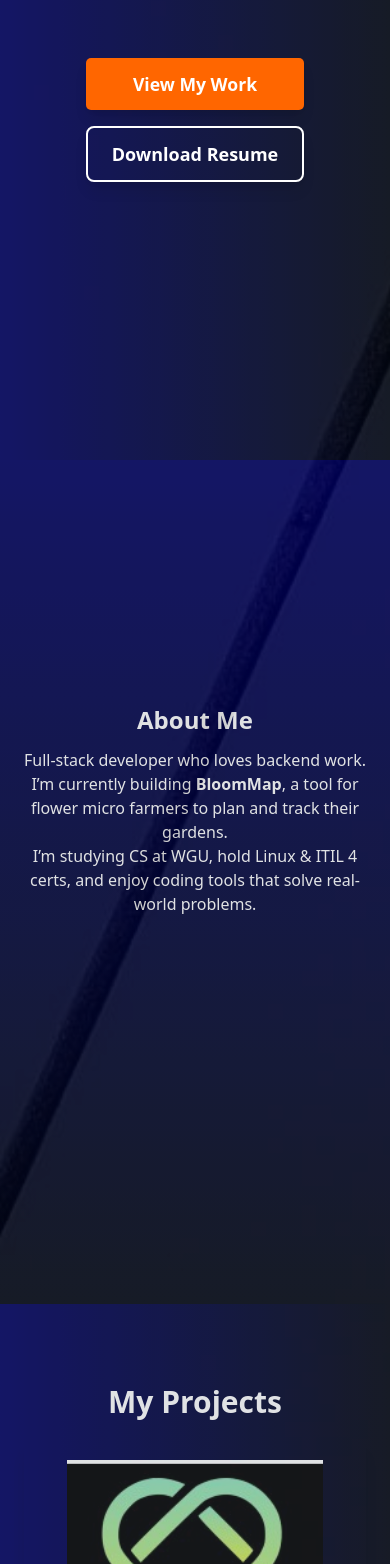
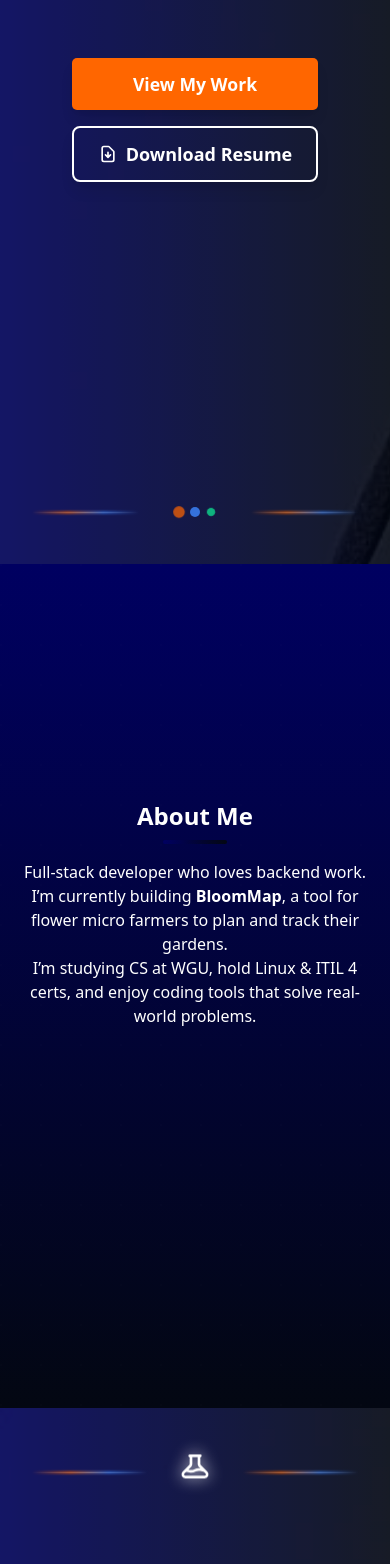
Before and after one commit to CTLeed/Portfolio, an Angular app in the folder frontend/: page /contact in a window 390 px wide. Shown: the part 384-1948 px from the top of the page. Built offline with nearby package versions, Linux system fonts and the light colour scheme; no server answers.

Commit message:
UX improvements

```diff
--- a/frontend/src/app/app.component.html
+++ b/frontend/src/app/app.component.html
@@ -19,13 +19,46 @@
       <app-hero></app-hero>
     </section>
 
+    <!-- Hero to About Separator -->
+    <div class="section-divider">
+      <div class="divider-line"></div>
+      <div class="divider-content">
+        <div class="divider-dot"></div>
+        <div class="divider-dot"></div>
+        <div class="divider-dot"></div>
+      </div>
+      <div class="divider-line"></div>
+    </div>
+
     <section id="about" class="h-auto md:h-screen">
       <app-about></app-about>
     </section>
 
+    <!-- About to Projects Separator -->
+    <div class="section-divider">
+      <div class="divider-line"></div>
+      <div class="divider-content">
+        <svg class="w-8 h-8 text-orange-400" fill="none" stroke="currentColor" viewBox="0 0 24 24">
+          <path stroke-linecap="round" stroke-linejoin="round" stroke-width="2" d="M19.428 15.428a2 2 0 00-1.022-.547l-2.387-.477a6 6 0 00-3.86.517l-.318.158a6 6 0 01-3.86.517L6.05 15.21a2 2 0 00-1.806.547M8 4h8l-1 1v5.172a2 2 0 00.586 1.414l5 5c1.26 1.26.367 3.414-1.415 3.414H4.828c-1.782 0-2.674-2.154-1.414-3.414l5-5A2 2 0 009 10.172V5L8 4z"></path>
+        </svg>
+      </div>
+      <div class="divider-line"></div>
+    </div>
+
     <section id="projects" class="section">
       <app-projects></app-projects>
     </section>
+
+    <!-- Projects to Contact Separator -->
+    <div class="section-divider">
+      <div class="divider-line"></div>
+      <div class="divider-content">
+        <svg class="w-8 h-8 text-blue-400" fill="none" stroke="currentColor" viewBox="0 0 24 24">
+          <path stroke-linecap="round" stroke-linejoin="round" stroke-width="2" d="M3 8l7.89 5.26a2 2 0 002.22 0L21 8M5 19h14a2 2 0 002-2V7a2 2 0 00-2-2H5a2 2 0 00-2 2v10a2 2 0 002 2z"></path>
+        </svg>
+      </div>
+      <div class="divider-line"></div>
+    </div>
 
     <section id="contact" class="h-auto">
       <app-contact></app-contact>
--- a/frontend/src/app/components/about/about.component.html
+++ b/frontend/src/app/components/about/about.component.html
@@ -1,6 +1,14 @@
-<div class="flex flex-col justify-center min-h-screen bg-gradient-to-b from-slate-800 to-slate-900">
-<div class="hidden md:block py-20 px-6 md:px-12 text-white text-center max-w-4xl mx-auto">
-  <h2 class="text-3xl md:text-4xl font-bold mb-6">About Me</h2>
+<div class="flex flex-col justify-center min-h-screen bg-gradient-to-b from-slate-800 to-slate-900 relative">
+  <!-- Section Background Pattern -->
+  <div class="absolute inset-0 opacity-5">
+    <div class="absolute inset-0" style="background-image: radial-gradient(circle at 1px 1px, rgba(255,255,255,0.15) 1px, transparent 0); background-size: 40px 40px;"></div>
+  </div>
+
+<div class="hidden md:block py-20 px-6 md:px-12 text-white text-center max-w-4xl mx-auto relative z-10">
+  <div class="section-header mb-8">
+    <h2 class="text-3xl md:text-4xl font-bold mb-2">About <span class="text-orange-400">Me</span></h2>
+    <div class="w-20 h-1 bg-gradient-to-r from-orange-400 to-blue-500 mx-auto rounded-full"></div>
+  </div>
   <p class="text-lg leading-relaxed">
     Hi! I'm a full-stack developer with a strong passion for backend systems and clean, scalable code. I graduated from Coding Dojo in 2022 and am currently pursuing a Bachelor of Science in Computer Science at Western Governors University to deepen my technical foundation.
   </p>
@@ -12,8 +20,11 @@
   </p>
 </div>
 
-<div class="block md:hidden px-4 text-white text-center mb-36">
-  <h2 class="text-2xl font-semibold mb-3">About Me</h2>
+<div class="block md:hidden px-4 text-white text-center mb-36 relative z-10">
+  <div class="section-header mb-4">
+    <h2 class="text-2xl font-semibold mb-2">About <span class="text-orange-400">Me</span></h2>
+    <div class="w-16 h-1 bg-gradient-to-r from-orange-400 to-blue-500 mx-auto rounded-full"></div>
+  </div>
   <p class="text-base">
     Full-stack developer who loves backend work. I’m currently building <strong>BloomMap</strong>, a tool for flower micro farmers to plan and track their gardens.
   </p>
--- a/frontend/src/app/components/contact/contact.component.html
+++ b/frontend/src/app/components/contact/contact.component.html
@@ -1,5 +1,18 @@
-<div class="contact-form-container w-[80vw] md:w-2/3 lg:w-2/5 mx-auto px-6 py-6 shadow-lg rounded-lg mb-30">
-  <h2 class="text-2xl font-bold mb-4 text-center text-white">Message Me</h2>
+<div class="contact-section relative py-12">
+  <!-- Section Background Pattern -->
+  <div class="absolute inset-0 opacity-5">
+    <div class="absolute inset-0" style="background-image: radial-gradient(circle at 1px 1px, rgba(255,255,255,0.15) 1px, transparent 0); background-size: 40px 40px;"></div>
+  </div>
+
+  <div class="section-header mb-12 text-center relative z-10">
+    <h2 class="text-3xl md:text-4xl font-bold mb-2 text-white">Get In <span class="text-blue-400">Touch</span></h2>
+    <div class="w-20 h-1 bg-gradient-to-r from-blue-400 to-orange-500 mx-auto rounded-full"></div>
+    <p class="text-gray-300 mt-4 max-w-2xl mx-auto">
+      I'm always interested in new opportunities and collaborations. Let's connect!
+    </p>
+  </div>
+
+<div class="contact-form-container w-[80vw] md:w-2/3 lg:w-2/5 mx-auto px-6 py-6 shadow-lg rounded-lg mb-30 relative z-10 bg-gray-900 bg-opacity-50 backdrop-blur-sm border border-gray-700">
 
   <form [formGroup]="contactForm" (ngSubmit)="onSubmit()" class="space-y-4">
 
@@ -46,6 +59,7 @@
   </form>
 
 </div>
+
 <div class="relative flex justify-center items-center space-x-2 mb-20">
   <p class="text-gray-300">Or Connect on</p>
   <a href="https://www.linkedin.com/in/colby-leed/" target="_blank" rel="noopener noreferrer"
@@ -54,3 +68,4 @@
      <img src="/logos/linkedin.svg" alt="LinkedIn" class="w-5 h-5">
   </a>
 </div>
+</div>
--- a/frontend/src/app/components/hero/hero.component.html
+++ b/frontend/src/app/components/hero/hero.component.html
@@ -16,9 +16,14 @@
     <a href="#projects" class="btn cta-button bg-orange-500 hover:bg-orange-600 text-white font-bold py-3 px-6 rounded-lg text-lg transition duration-300 shadow-lg hover:shadow-xl transform hover:scale-105">
       View My Work
     </a>
-    <a href="/resume.pdf" target="_blank" class="btn cta-button-secondary border-2 border-orange-500 text-orange-500 hover:bg-orange-500 hover:text-white font-bold py-3 px-6 rounded-lg text-lg transition duration-300 shadow-lg transform hover:scale-105"
-       *ngIf="hasResume">
-      Download Resume
+    <a href="resume.pdf" target="_blank" class="btn cta-button-secondary border-2 border-orange-500 text-orange-500 hover:bg-orange-500 hover:text-white font-bold py-3 px-6 rounded-lg text-lg transition duration-300 shadow-lg transform hover:scale-105"
+       *ngIf="hasResume" (click)="onResumeClick($event)">
+      <span class="flex items-center space-x-2">
+        <svg class="w-5 h-5" fill="none" stroke="currentColor" viewBox="0 0 24 24">
+          <path stroke-linecap="round" stroke-linejoin="round" stroke-width="2" d="M12 10v6m0 0l-3-3m3 3l3-3m2 8H7a2 2 0 01-2-2V5a2 2 0 012-2h5.586a1 1 0 01.707.293l5.414 5.414a1 1 0 01.293.707V19a2 2 0 01-2 2z"></path>
+        </svg>
+        <span>Download Resume</span>
+      </span>
     </a>
     <a href="#contact" class="btn cta-button-secondary border-2 border-orange-500 text-orange-500 hover:bg-orange-500 hover:text-white font-bold py-3 px-6 rounded-lg text-lg transition duration-300 shadow-lg transform hover:scale-105"
        *ngIf="!hasResume">
--- a/frontend/src/app/components/hero/hero.component.ts
+++ b/frontend/src/app/components/hero/hero.component.ts
@@ -104,4 +104,10 @@ export class HeroComponent implements OnInit, OnDestroy {
       clearInterval(this.typingInterval);
     }
   }
+
+  onResumeClick(event: Event) {
+    // Debug method to check if file exists
+    console.log('Resume button clicked');
+    // Let the default behavior happen
+  }
 }
--- a/frontend/src/app/components/projects/projects.component.html
+++ b/frontend/src/app/components/projects/projects.component.html
@@ -1,5 +1,16 @@
-<div class="projects-container text-center mt-8 py-12 px-6">
-  <h2 class="text-3xl md:text-4xl font-bold mb-6 text-white">My Projects</h2>
+<div class="projects-container text-center mt-8 py-12 px-6 relative">
+  <!-- Section Background Pattern -->
+  <div class="absolute inset-0 opacity-5">
+    <div class="absolute inset-0" style="background-image: radial-gradient(circle at 1px 1px, rgba(255,255,255,0.15) 1px, transparent 0); background-size: 40px 40px;"></div>
+  </div>
+
+  <div class="section-header mb-12 relative z-10">
+    <h2 class="text-3xl md:text-4xl font-bold mb-2 text-white">My <span class="text-orange-400">Projects</span></h2>
+    <div class="w-20 h-1 bg-gradient-to-r from-orange-400 to-blue-500 mx-auto rounded-full"></div>
+    <p class="text-gray-300 mt-4 max-w-2xl mx-auto">
+      Here are some of the projects I've built using various technologies and frameworks.
+    </p>
+  </div>
 
   <!-- Loading Animation -->
   <div *ngIf="isLoading" class="flex flex-col items-center justify-center py-20 text-center text-white">
--- a/frontend/src/styles.scss
+++ b/frontend/src/styles.scss
@@ -15,6 +15,89 @@ body {
 
 .section {
   min-height: 100vh;
+}
+
+// Section Dividers
+.section-divider {
+  display: flex;
+  align-items: center;
+  justify-content: center;
+  padding: 3rem 2rem;
+  position: relative;
+
+  .divider-line {
+    flex: 1;
+    height: 1px;
+    background: linear-gradient(to right, transparent, rgba(255, 255, 255, 0.3), transparent);
+    position: relative;
+
+    &::before {
+      content: '';
+      position: absolute;
+      top: -1px;
+      left: 0;
+      right: 0;
+      height: 3px;
+      background: linear-gradient(90deg, transparent, #ff6600, #3b82f6, transparent);
+      filter: blur(1px);
+      opacity: 0.6;
+    }
+  }
+
+  .divider-content {
+    display: flex;
+    align-items: center;
+    justify-content: center;
+    padding: 0 2rem;
+    position: relative;
+    z-index: 2;
+
+    // Animated dots
+    .divider-dot {
+      width: 8px;
+      height: 8px;
+      border-radius: 50%;
+      background: #ff6600;
+      margin: 0 4px;
+      animation: pulse-dot 2s infinite ease-in-out;
+
+      &:nth-child(2) {
+        animation-delay: 0.3s;
+        background: #3b82f6;
+      }
+
+      &:nth-child(3) {
+        animation-delay: 0.6s;
+        background: #10b981;
+      }
+    }
+
+    // Icon styling
+    svg {
+      filter: drop-shadow(0 0 8px currentColor);
+      animation: float 3s ease-in-out infinite;
+    }
+  }
+}
+
+@keyframes pulse-dot {
+  0%, 100% {
+    transform: scale(1);
+    opacity: 1;
+  }
+  50% {
+    transform: scale(1.5);
+    opacity: 0.7;
+  }
+}
+
+@keyframes float {
+  0%, 100% {
+    transform: translateY(0px);
+  }
+  50% {
+    transform: translateY(-10px);
+  }
 }
 
 @layer utilities {
```
